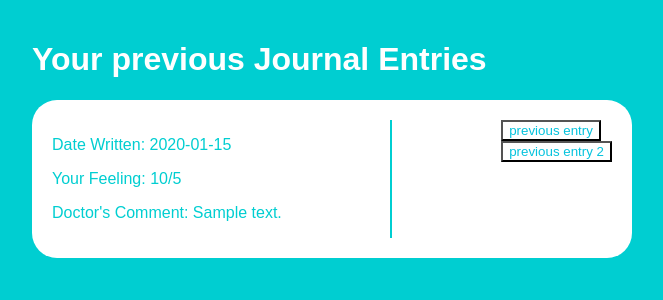
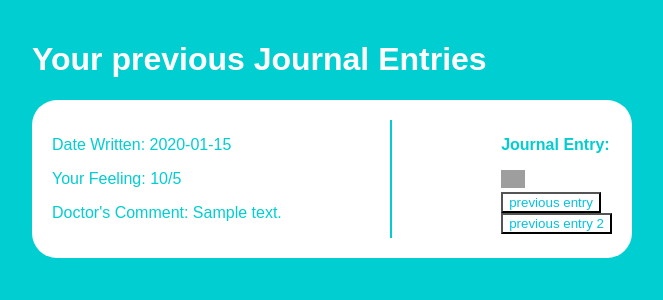
Before and after one commit to SrivibhavA/CareCompass, a Flask app: page /previous_entries in a window 1280 px wide. Shown: the top 300 px of the page, without its empty margins (308-971 px from the left). Run offline with Flask 3, Linux system fonts and the light colour scheme; tables that the repository leaves empty hold one stand-in row (values such as "Sample post"); grey boxes are pictures that could not be loaded.

Commit message:
Testing url glitch

```diff
--- a/templates/previous_entries.html
+++ b/templates/previous_entries.html
@@ -12,8 +12,8 @@
         </div>
         <div style="border-left: 2px solid #00CED1; margin: 0 15px;"></div>
         <div>
-            <!--p style="font-weight: bold;">Journal Entry:</p-->
-            <!--img src="{{ url_for('static', filename='eye-icon.png') }}" style="width: 24px;"-->
+            <p style="font-weight: bold;">Journal Entry:</p>
+            <img src="{{ url_for('static', filename='eye-icon.png') }}" style="width: 24px;">
 	<div>
   <button
     onclick="alert('previous entry')"
```
